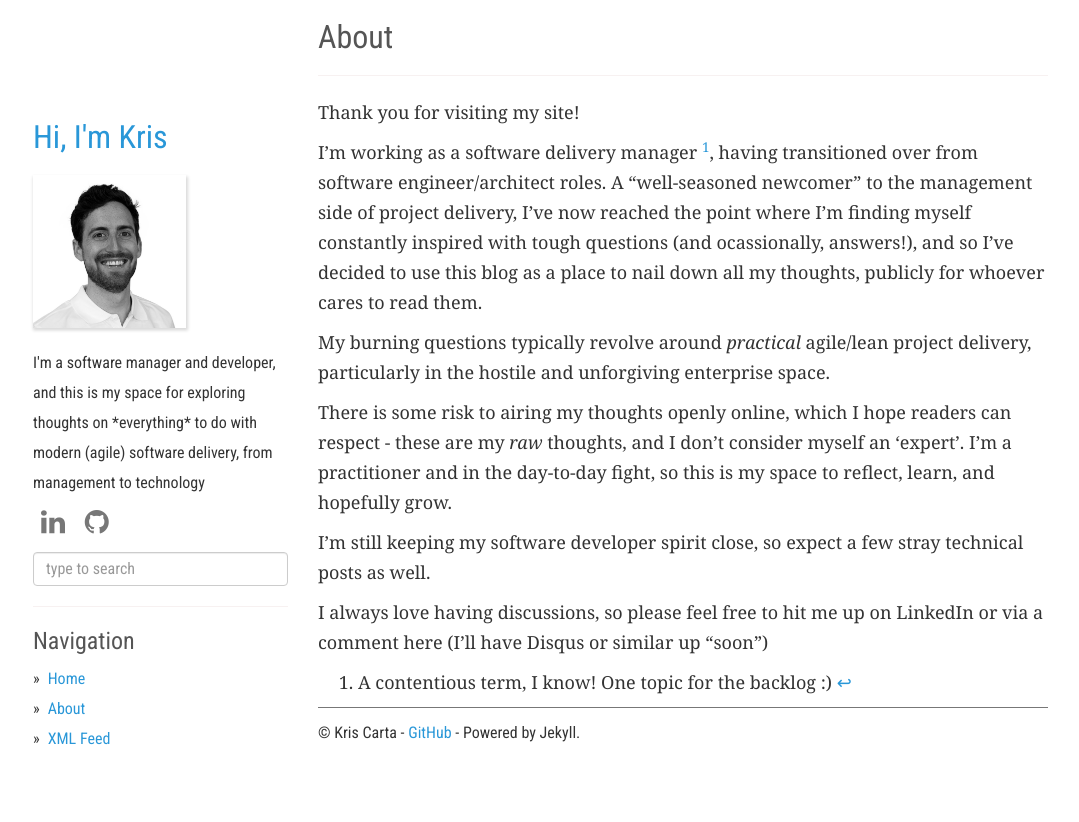
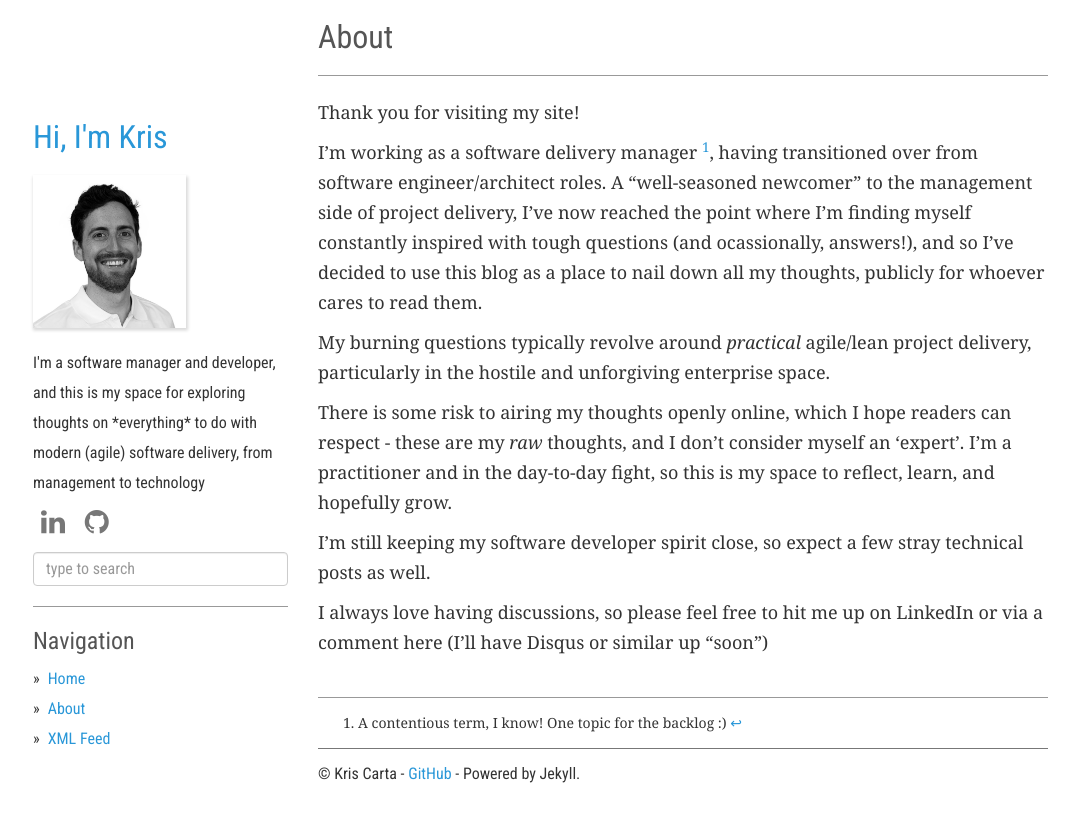
Before and after one commit to kcarta/kcarta.github.io-temp, a Jekyll site: the page built from about.md, in a window 1280 px wide. Shown: the top 822 px of the page, without its empty margins (52-1131 px from the left). Built offline with Jekyll 4.4.1, drawn with Linux system fonts in a browser that asks for light colours.

Commit message:
Add styling to separate footnotes from the post body

```diff
--- a/static/css/main.scss
+++ b/static/css/main.scss
@@ -9,6 +9,7 @@ $text-code-font: Menlo, Monaco, Consolas, "Courier New", monospace;
 
 $text-primary-size: 20px;
 $text-secondary-size: 16px;
+$text-footnote-size: 14px;
 $text-navigation-size: 18px;
 $text-post-size: 18px;
 $text-top-header-size: 32px;
@@ -19,6 +20,8 @@ $text-header-color: #555;
 $text-detail-color: #777;
 $link-color: #2997d8;
 $link-hover-color: #253b80;
+
+$line-color: #999;
 
 body {
   font-family: $text-primary-font;
@@ -37,7 +40,7 @@ hr {
   margin-top: 20px;
   margin-bottom: 20px;
   border: 0;
-  border-top: 1px solid #f7f1f1;
+  border-top: 1px solid $line-color;
   border-bottom: 1px solid #fff;
 }
 
@@ -130,6 +133,15 @@ footer {
   h3 {
     margin-bottom: 15px;
   }
+
+  .footnotes {
+    margin-top: 40px;
+    padding-top: 10px;
+    border-top: 1px solid $line-color;
+    p, li {
+      font-size: $text-footnote-size;
+    }
+  }
 }
 
 div.post-content .btn-tags {
```
